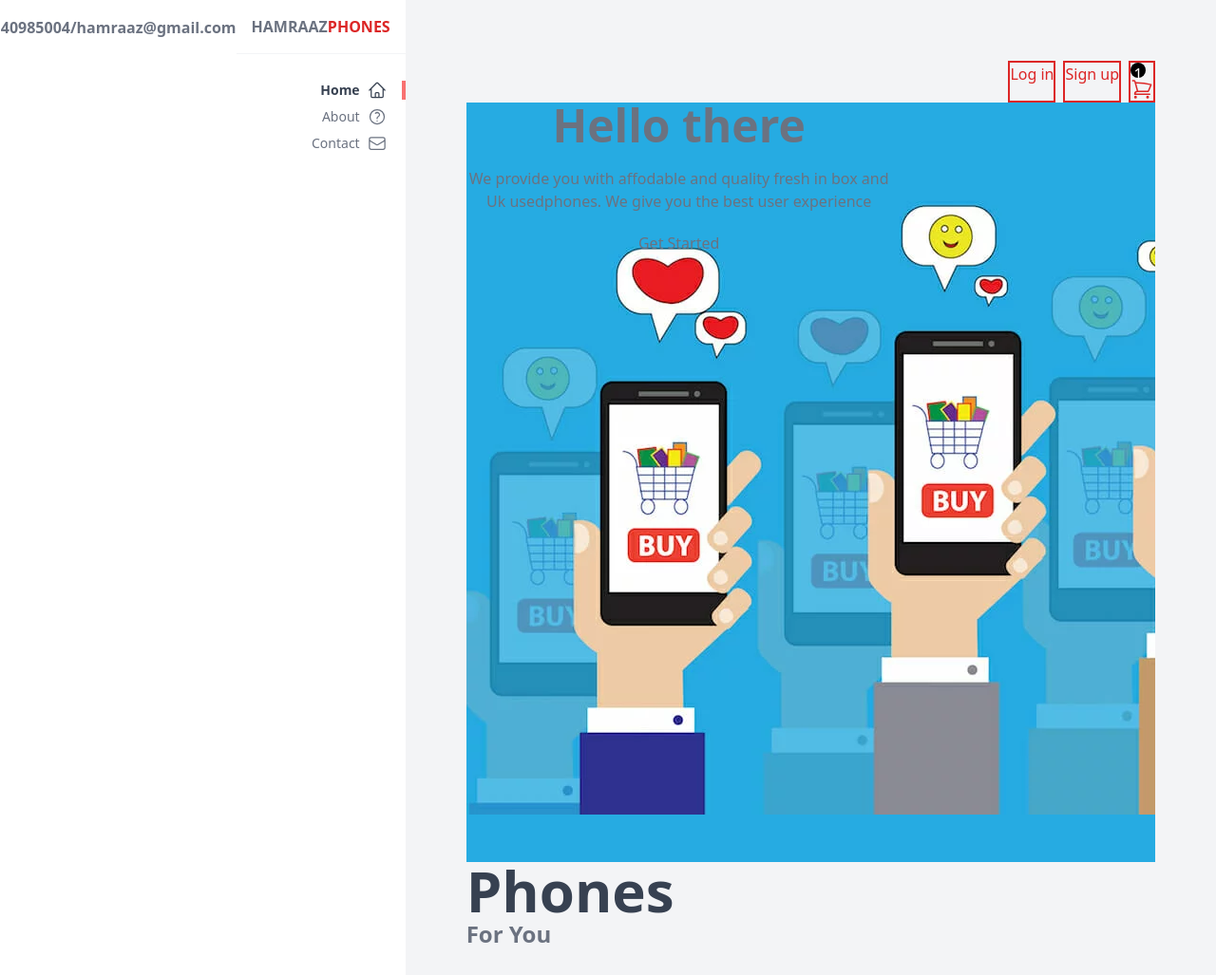
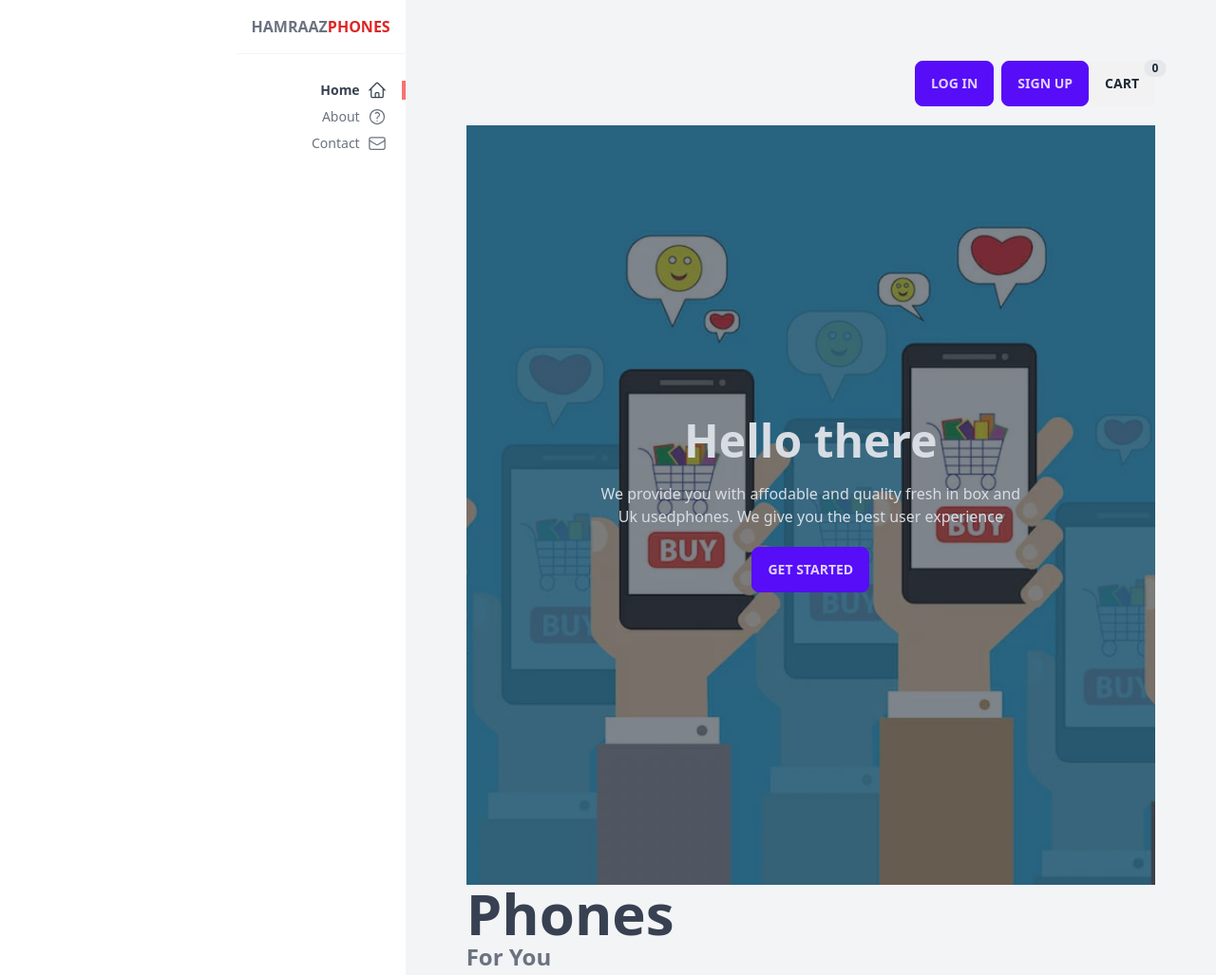
Before and after one commit to Amadu9933/phone_shop_frontend, a website: page src/index.html in a window 1280 px wide. Shown: the top 1027 px of the page at 95% size. Drawn offline with nearby package versions, Linux system fonts and the light colour scheme.

Commit message:
tailwind

```diff
--- a/src/index.html
+++ b/src/index.html
@@ -3,6 +3,8 @@
   <head>
     <meta charset="UTF-8" />
     <meta name="viewport" content="width=device-width, initial-scale=1.0" />
+    <link href="https://cdn.jsdelivr.net/npm/daisyui@3.1.6/dist/full.css" rel="stylesheet" type="text/css" />
+    <script src="https://cdn.tailwindcss.com"></script>
     <link href="/dist/output.css" rel="stylesheet" />
   </head>
   <body class="text-gray-500">
@@ -11,8 +13,7 @@
       <div class="md:col-span-1 md:flex md:justify-end">
         <nav class="text-right">
           <div class="flex justify-between items-center">
-            <h1 class="font-bold">0540985004/</h1>
-            <h1 class="font-bold">hamraaz@gmail.com</h1>
+
             <h1 class="font-bold uppercase p-4 border-b border-gray-100">
               <a href="/" class="hover:text-gray-700"
                 >hamraaz<span class="text-red-600">Phones</span></a
@@ -113,41 +114,23 @@
       <!-- End nav-->
 
       <main class="px-16 py-16 bg-gray-100 md:col-span-2">
-        <div class="flex justify-end rounded-lg bg-green-600">
+        <div class="flex justify-end rounded-lg mb-5">
           <a
             href="#"
-            class="btn ease-out duration-300 border-red-600 md:border-2 text-red-600 hover:bg-red-600 hover:text-white"
+            class="btn btn-primary"
             >Log in</a
           >
           <a
             href="#"
-            class="btn ease-out duration-300 ml-2 border-red-600 md:border-2 text-red-600 hover:bg-red-600 hover:text-white"
+            class="btn btn-primary ml-2"
             >Sign up</a
           >
-          <a
-            href="#"
-            class="btn ml-2 border-red-600 md:border-2 text-red-600 hover:bg-red-600 hover:text-white"
-          >
-            <div
-              class="hover:bg-none bg-black text-white h-4 w-4 rounded-full text-center top-full"
-            >
-              1
-            </div>
-            <svg
-              xmlns="http://www.w3.org/2000/svg"
-              fill="none"
-              viewBox="0 0 24 24"
-              stroke-width="1.5"
-              stroke="currentColor"
-              class="w-6 h-6"
-            >
-              <path
-                stroke-linecap="round"
-                stroke-linejoin="round"
-                d="M2.25 3h1.386c.51 0 .955.343 1.087.835l.383 1.437M7.5 14.25a3 3 0 00-3 3h15.75m-12.75-3h11.218c1.121-2.3 2.1-4.684 2.924-7.138a60.114 60.114 0 00-16.536-1.84M7.5 14.25L5.106 5.272M6 20.25a.75.75 0 11-1.5 0 .75.75 0 011.5 0zm12.75 0a.75.75 0 11-1.5 0 .75.75 0 011.5 0z"
-              />
-            </svg>
+
           </a>
+          <div class="indicator">
+            <span class="indicator-item badge badge-ghost">0</span>
+            <button class="btn">cart</button>
+          </div>
         </div>
 
         <div class="hero min-h-screen" style="background-image: url(/images/advert-1.webp);">
@@ -376,7 +359,7 @@
         </div>
       </main>
     </div>
-    <footer class="bg-red-600 footer grid-rows-2 p-10 bg-neutral text-neutral-content ">
+    <footer class="bg-gray-600 footer grid-rows-2 p-10 bg-neutral text-neutral-content ">
 
     <div class="grid grid-flow-col gap-1">
       <a><svg xmlns="http://www.w3.org/2000/svg" width="24" height="24" viewBox="0 0 24 24" class="fill-current"><path d="M24 4.557c-.883.392-1.832.656-2.828.775 1.017-.609 1.798-1.574 2.165-2.724-.951.564-2.005.974-3.127 1.195-.897-.957-2.178-1.555-3.594-1.555-3.179 0-5.515 2.966-4.797 6.045-4.091-.205-7.719-2.165-10.148-5.144-1.29 2.213-.669 5.108 1.523 6.574-.806-.026-1.566-.247-2.229-.616-.054 2.281 1.581 4.415 3.949 4.89-.693.188-1.452.232-2.224.084.626 1.956 2.444 3.379 4.6 3.419-2.07 1.623-4.678 2.348-7.29 2.04 2.179 1.397 4.768 2.212 7.548 2.212 9.142 0 14.307-7.721 13.995-14.646.962-.695 1.797-1.562 2.457-2.549z"></path></svg></a>
@@ -414,9 +397,8 @@
       <a class="link link-hover">Pricing</a>
     </div>
     <div>
-      <span class="footer-title">Apps</span>
-      <a class="link link-hover">Mac</a>
-      <a class="link link-hover">Windows</a>
+      <span class="footer-title">Shop</span>
+
       <a class="link link-hover">iPhone</a>
       <a class="link link-hover">Android</a>
     </div>
--- a/src/input.css
+++ b/src/input.css
@@ -9,6 +9,3 @@
 .badge {
   @apply bg-gray-200 text-xs uppercase font-bold rounded-full p-2 absolute top-0 ml-2 mt-2;
 }
-.btn {
-  @apply rounded-1 py-2 px-3 uppercase text-xs font-bold cursor-pointer -tracking-wider;
-}
--- a/tailwind.config.js
+++ b/tailwind.config.js
@@ -5,4 +5,63 @@
     extend: {},
   },
   plugins: [],
-}
+
+  // add daisyUI plugin
+  plugins: [require("daisyui")],
+
+  // daisyUI config (optional - here are the default values)
+  daisyui: {
+    themes: false, // true: all themes | false: only light + dark | array: specific themes like this ["light", "dark", "cupcake"]
+    darkTheme: "dark", // name of one of the included themes for dark mode
+    base: true, // applies background color and foreground color for root element by default
+    styled: true, // include daisyUI colors and design decisions for all components
+    utils: true, // adds responsive and modifier utility classes
+    rtl: false, // rotate style direction from left-to-right to right-to-left. You also need to add dir="rtl" to your html tag and install `tailwindcss-flip` plugin for Tailwind CSS.
+    prefix: "", // prefix for daisyUI classnames (components, modifiers and responsive class names. Not colors)
+    logs: true, // Shows info about daisyUI version and used config in the console when building your CSS
+  },
+  daisyui: {
+    themes: [
+      "light",
+      "dark",
+      "cupcake",
+      "bumblebee",
+      "emerald",
+      "corporate",
+      "synthwave",
+      "retro",
+      "cyberpunk",
+      "valentine",
+      "halloween",
+      "garden",
+      "forest",
+      "aqua",
+      "lofi",
+      "pastel",
+      "fantasy",
+      "wireframe",
+      "black",
+      "luxury",
+      "dracula",
+      "cmyk",
+      "autumn",
+      "business",
+      "acid",
+      "lemonade",
+      "night",
+      "coffee",
+      "winter",
+    ],
+  },
+  plugins: [
+    plugin(function ({ addUtilities, addComponents, e, config }) {
+      // Add your custom styles here
+    }),
+  ],
+  plugins: [
+    require("@tailwindcss/typography"),
+    require("@tailwindcss/forms"),
+    require("@tailwindcss/aspect-ratio"),
+    require("@tailwindcss/container-queries"),
+  ],
+};
```
Also changed, not shown: src/customer.html (added, +78 -0 lines), src/daisui.html (added, +21 -0 lines), dist/index.js.
